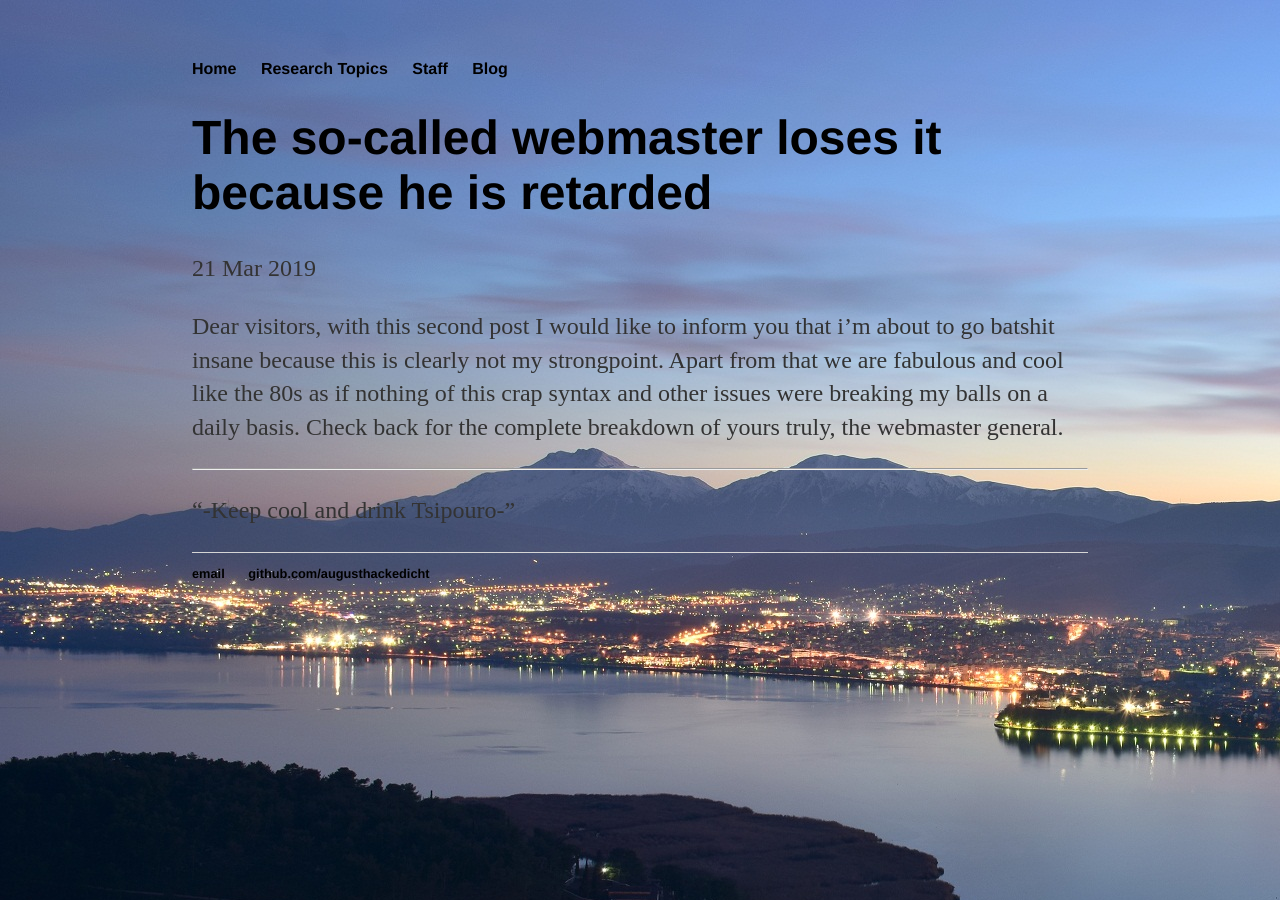
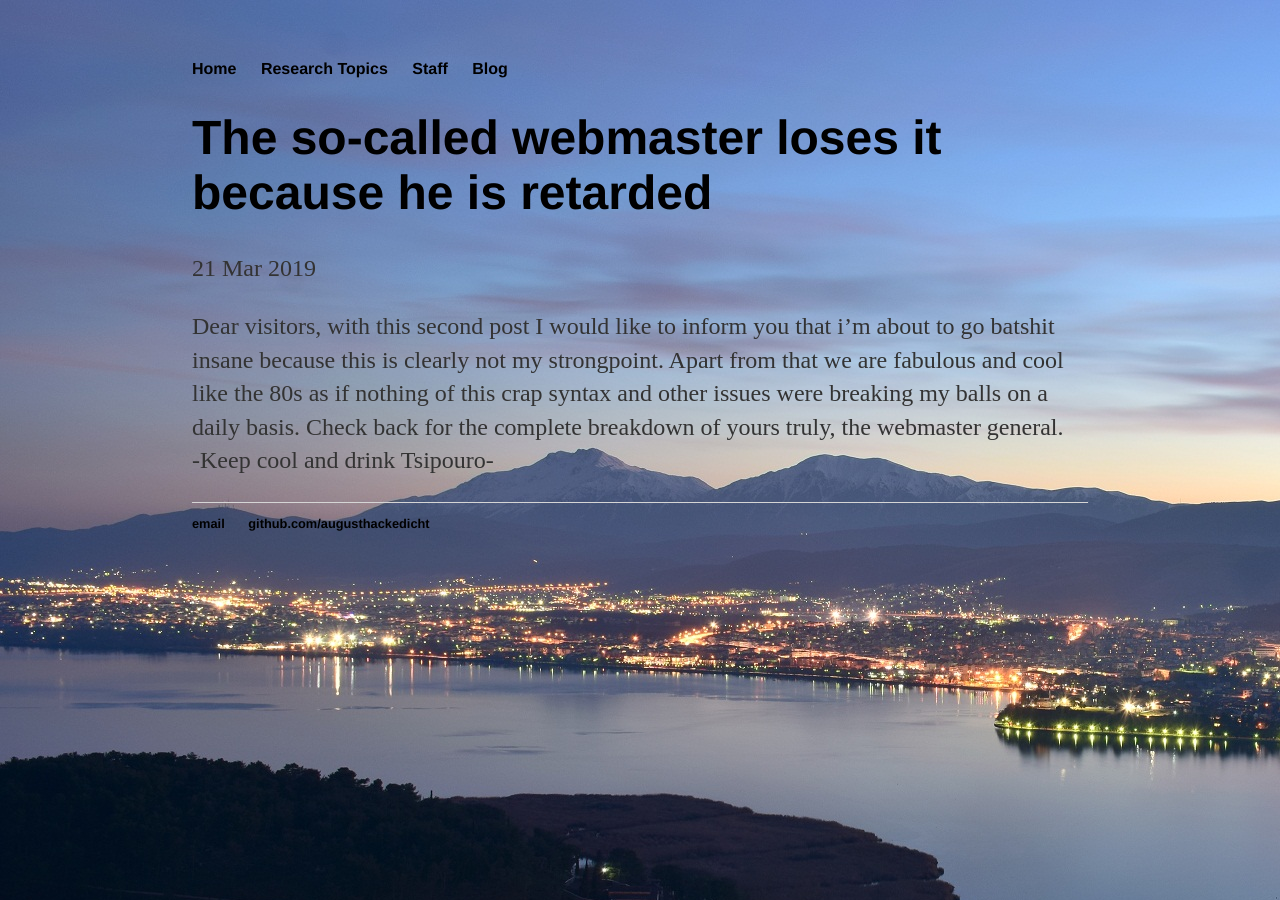
Before and after one commit to augusthackedicht/augusthackedicht.github.io, a Jekyll site: the page built from _posts/2019-03-21-Going-Nuts-Over-Some-Shitty-Links.md, in a window 1280 px wide. Built offline with Jekyll 4.4.1, drawn with Linux system fonts in a browser that asks for light colours.

Commit message:
Update 2019-03-21-Going-Nuts-Over-Some-Shitty-Links.md

```diff
--- a/_posts/2019-03-21-Going-Nuts-Over-Some-Shitty-Links.md
+++ b/_posts/2019-03-21-Going-Nuts-Over-Some-Shitty-Links.md
@@ -7,5 +7,5 @@ date: 2019-03-21
 Dear visitors, with this second post I would like to inform you that i'm about to go batshit insane because this is clearly not my strongpoint.
 Apart from that we are fabulous and cool like the 80s as if nothing of this crap syntax and other issues were breaking my balls on a daily basis.
 Check back for the complete breakdown of yours truly, the webmaster general.
-<hr />
-<q>-Keep cool and drink Tsipouro-</q>
+<br />
+-Keep cool and drink Tsipouro-
```
